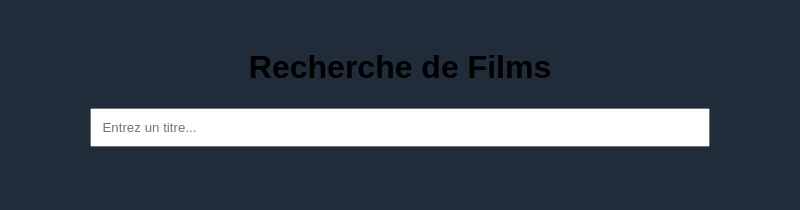
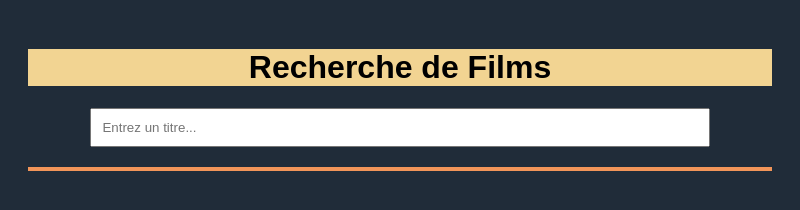
Before and after one commit to naveoo/WatchList, an Electron app: page src/renderer/index.html in a window 800 px wide. Drawn offline with Linux system fonts and the light colour scheme.

Commit message:
Début de mise en forme de l'esthétique

```diff
--- a/src/renderer/style.css
+++ b/src/renderer/style.css
@@ -12,6 +12,12 @@ body {
     text-align: center; /*J'aligne le contenu de la page au centre*/
     padding: 20px; /*Je pose une marge autour de la page*/
 }
+
+h1 {
+    padding: 0% 0%;
+    background-color: var(--secondary-color);
+}
+
 input { /*Barre de recherche*/
     width: 80%; /*Je met la longueur de la barre de recherche (80% de la page afin que ca soit responsive)*/
     padding: 10px; /*Je grossi la taille de la barre de recherche*/
@@ -21,6 +27,8 @@ input { /*Barre de recherche*/
     display: flex; /*Affichage des élements en liste*/
     flex-wrap: wrap; /*Adapte l'affichage de la liste selon la taille de l'écran*/
     justify-content: center; /*Centre par défaut les élements sur la page*/
+    border:ridge 2px var(--third-color);
+    border-style: solid;
 }
 .movie-item { /*Les résultats de recherche*/
     margin: 10px; /*L'espace entre tous les résultats*/
```
Also changed, not shown: 1 other file.
